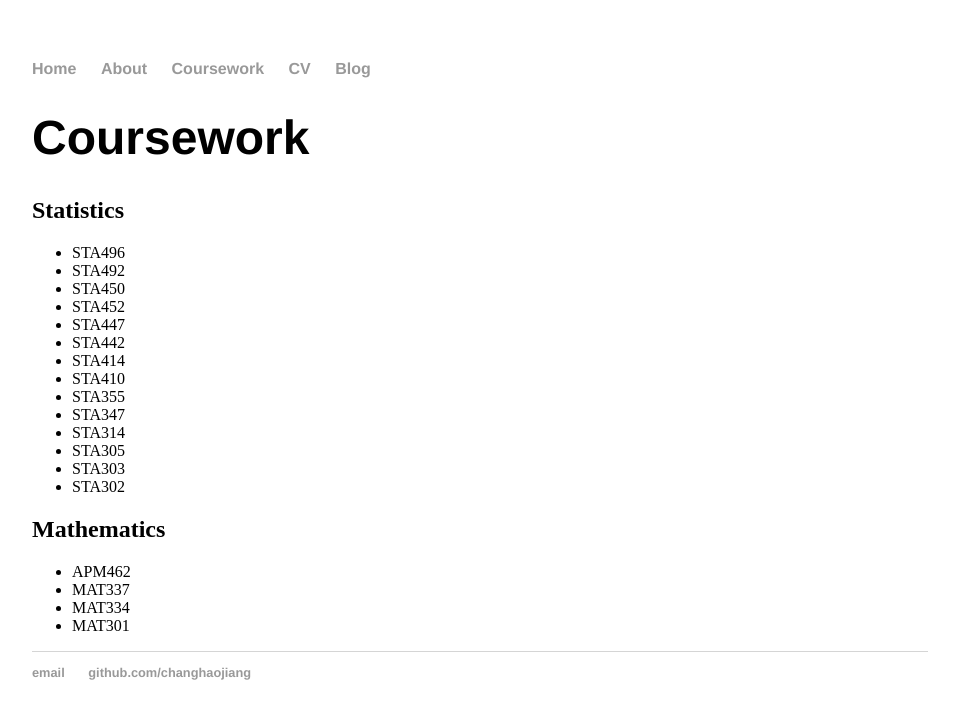
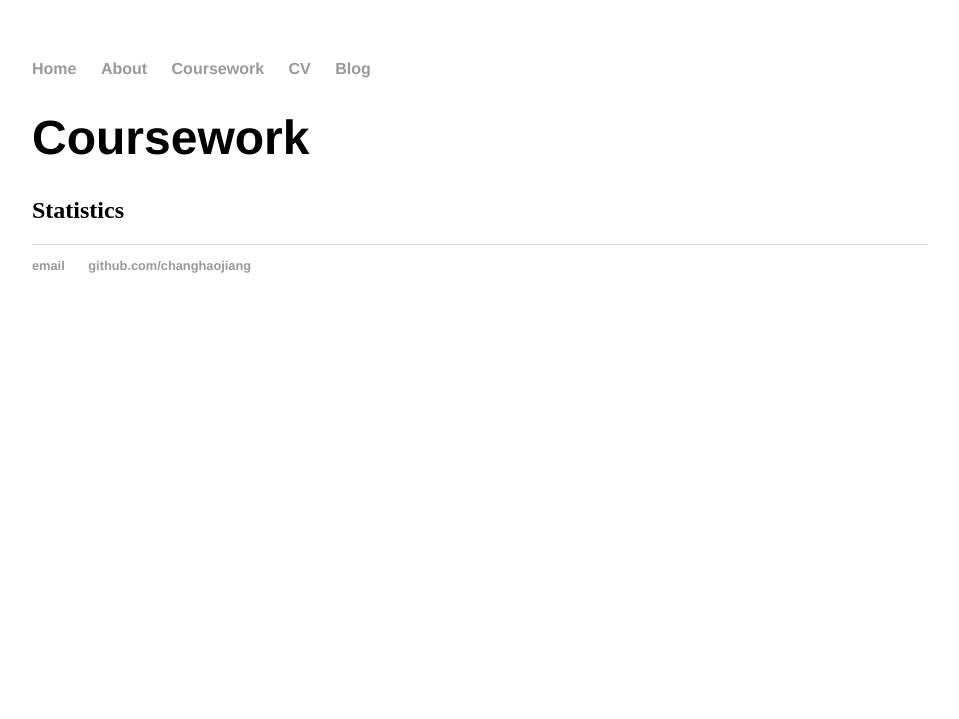
Before and after one commit to PhilyGu/changhaojiang.github.io, a Jekyll site: the page built from coursework/index.html, in a window 1280 px wide. Shown: the top 719 px of the page, without its empty margins (160-1119 px from the left). Built offline with Jekyll 4.4.1, drawn with Linux system fonts in a browser that asks for light colours.

Commit message:
Update index.html

```diff
--- a/coursework/index.html
+++ b/coursework/index.html
@@ -12,30 +12,12 @@ title: Changhao Jiang
   <h2>Statistics</h2>
 
   <ul>
-  <li>STA496</li>
-  <li>STA492</li>
-  <li>STA450</li>
-  <li>STA452</li>
-  <li>STA447</li>
-  <li>STA442</li>
-  <li>STA414</li>
-  <li>STA410</li>
-  <li>STA355</li>
-  <li>STA347</li>
-  <li>STA314</li>
-  <li>STA305</li>
-  <li>STA303</li>
-  <li>STA302</li>
+
 </ul>
 </section>
 
 <section>
-  <h2>Mathematics</h2>
-  <ul>
-  <li>APM462</li>
-  <li>MAT337</li>
-  <li>MAT334</li>
-  <li>MAT301</li>
+
 </ul>
 
 </section>
```
